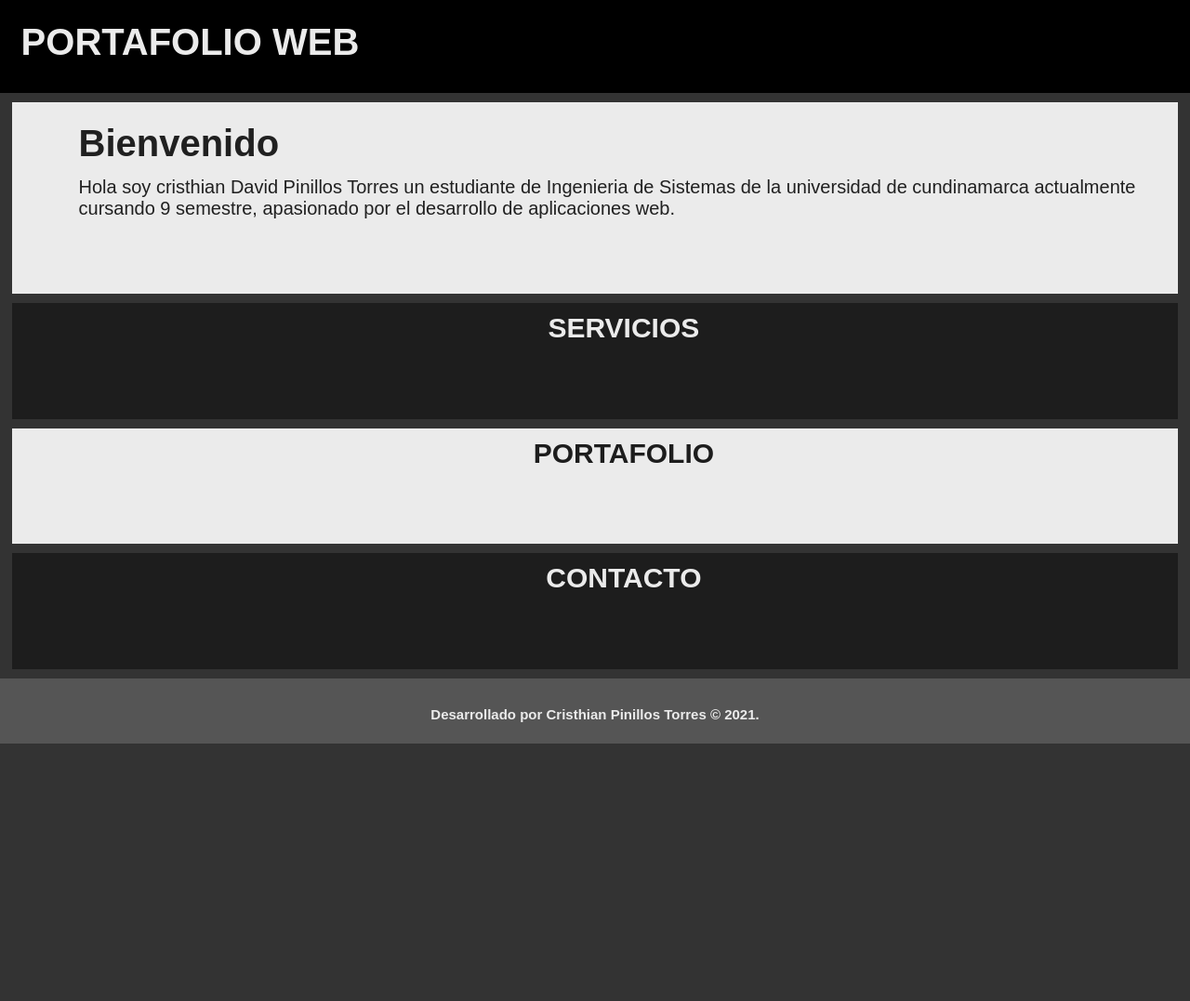
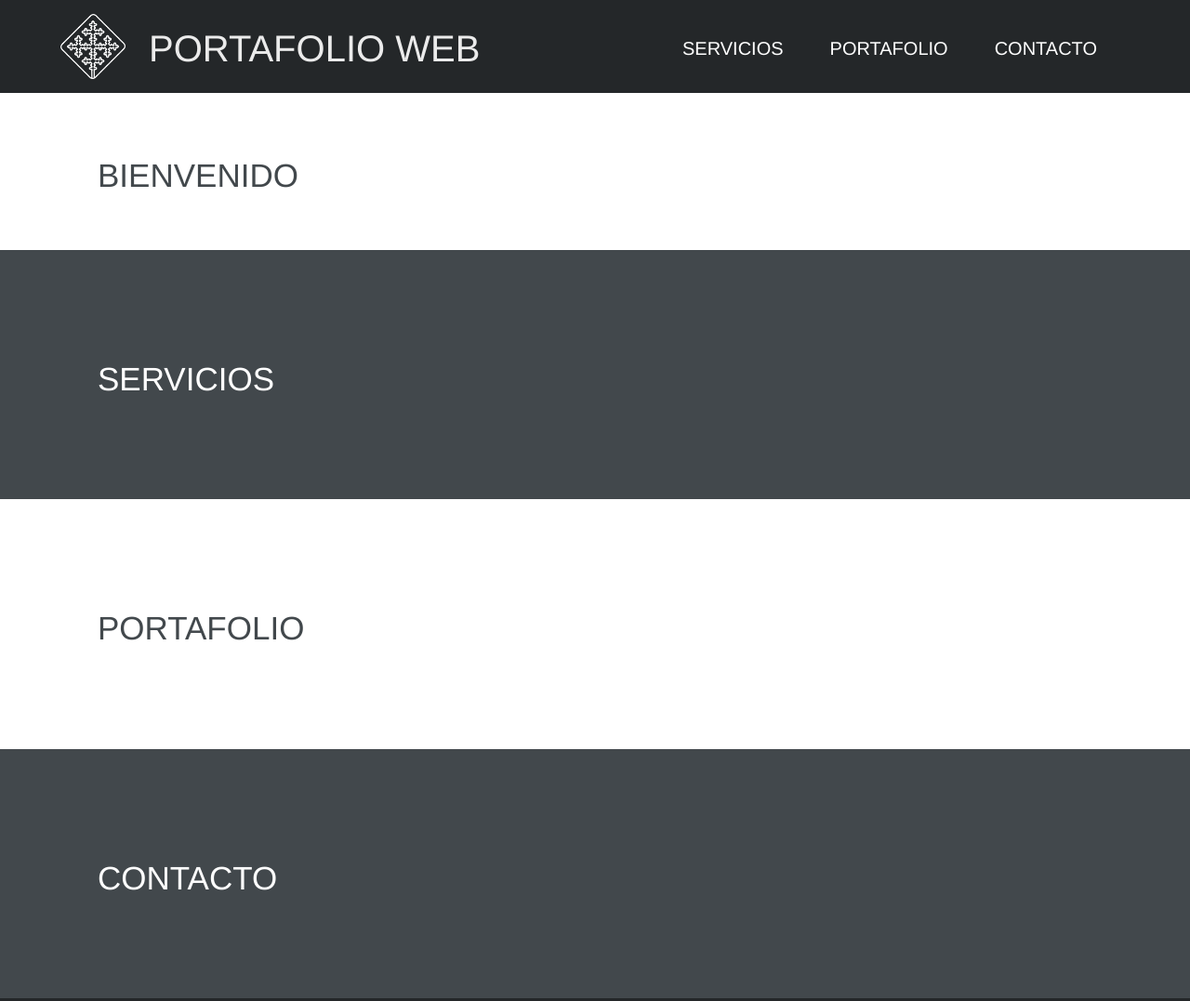
Before and after one commit to cristianpinillostorres/PortafolioWeb, a plain HTML site: page index.html in a window 1280 px wide. Shown: the top 1077 px of the page at 93% size. Before the commit the page ends 800 px from the top, so only its background shows below. Drawn offline with Linux system fonts and the light colour scheme.

Commit message:
Se agrego un logo y se modifico el estilo

```diff
--- a/css/style.css
+++ /dev/null
@@ -1,134 +0,0 @@
-* {
-    margin: 0;
-    padding: 0;
-    background-color: rgb(51, 51, 51);
-  }
-
-  html {
-    height: 100%;
-  }
-
-  body {
-    font-family: "Public Sans", sans-serif;
-    font-size: 1.2rem;
-    min-height: 100%;
-  }
-
-  .grid-container > * {
-    padding: 10px;
-    text-align: left;
-  }
-
-  .header {
-    grid-area: header;
-    background-color: #000000;
-  }
-
-  .header-text h1 {
-    text-transform: uppercase;
-    background-color: #000000;
-    font-size: 40px;
-    color: #ebebeb;
-    padding: 1%;
-  }
-
-  .about {
-    grid-area: about;
-    background-color: #ebebeb;
-    color: #ffffff;
-    margin-left: 1%;
-    margin-right: 1%;
-  }
-
-  .about-text h2{
-    background-color: #ebebeb;
-    font-size: 40px;
-    text-align: left;
-    color: #202020;
-    padding-left: 5%;
-    padding-top: 1%;
-
-  }
-  .about-text p{
-    background-color: #ebebeb;
-    font-size: 20px;
-    color: #202020;
-    padding-left: 5%;
-    padding-top: 1%;
-    text-align: left;
-
-  }
-
-  .about-image{
-    background-color: #814444;
-    color: #202020;
-  }
-  .services {
-    grid-area: services;
-    background-color: #1d1d1d;
-    margin-left: 1%;
-    margin-right: 1%;
-  }
-  .services-text h2 {
-    text-transform: uppercase;
-    background-color: #1d1d1d;
-    font-size: 30px;
-    text-align: center;
-    color: #ebebeb;
-    padding-left: 5%;
-  }
-
-  .portfolio {
-    grid-area: portfolio;
-    background-color: #ebebeb;
-    margin-left: 1%;
-    margin-right: 1%;
-  }
-  .portfolio-text h2 {
-    text-transform: uppercase;
-    background-color: #ebebeb;
-    font-size: 30px;
-    text-align: center;
-    color:#1d1d1d;
-    padding-left: 5%;
-  }
-
-  .contact {
-    grid-area: contact;
-    background-color: #1d1d1d;
-    margin-left: 1%;
-    margin-right: 1%;
-  }
-  .contact-text h2 {
-    text-transform: uppercase;
-    background-color: #1d1d1d;
-    font-size: 30px;
-    text-align: center;
-    color: #ebebeb;
-    padding-left: 5%;
-  }
-
-  .footer {
-    grid-area: footer;
-    background-color: #555555;
-  }
-
-  .footer-text h1 {
-    background-color: #555555;
-    font-size: 15px;
-    text-align: center;
-    color: #ebebeb;
-    margin-top: 20px;
-  }
-
-  .grid-container {
-    display: grid;
-    gap: 10px;
-    grid-template:
-      "header" 100px
-      "about"  auto
-      "services" auto
-      "portfolio" auto
-      "contact" auto
-      "footer" 70px
-  }
--- /dev/null
+++ b/css/styles.css
@@ -0,0 +1,174 @@
+* {
+  margin: 0;
+  padding: 0;
+  text-decoration: none;
+  list-style: none;
+}
+
+body {
+  font-family: "Lato", sans-serif;
+}
+
+/* Header */
+
+.header {
+  color: #ebebeb;
+  background-color: #242729;
+  align-items: center;
+  display: flex;
+  justify-content: space-between;
+}
+
+.header-logo img {
+
+  margin-left: 50px;
+  padding: 15px;
+  width: 100px;
+  height: 100px;
+}
+
+.header-logo h1 {
+  text-transform: uppercase;
+  font-size: 40px;
+  float: right;
+  padding: 10px;
+}
+
+.nav-menu {
+  color: #ebebeb;
+  float: right;
+  text-transform: uppercase;
+  margin-top: 15px;
+  margin-right: 100px;
+}
+.nav-menu a {
+  color: #ffffff;
+  font-size: 20px;
+}
+.nav-menu ul {
+  display: flex;
+  align-items: center;
+}
+.nav-menu li {
+  margin-left: 50px;
+}
+
+/* Section light*/
+
+.section-light {
+  background-color: #fff;
+  color: #42484c;
+  padding: 50px 0px;
+}
+
+.section-light h1 {
+  text-transform: uppercase;
+  font-size: 35px;
+  margin-left: 50px;
+}
+
+.section-light p {
+  font-size: 25px;
+  margin-bottom: 20px;
+}
+
+.section-light span {
+  font-size: 25px;
+  font-weight: bold;
+}
+
+/* acerca de*/
+
+.section-light #about {
+}
+
+.section-light #about h1 {
+  margin-left: 35px;
+}
+
+.section-light #about p {
+  text-align: justify;
+  margin-left: 50px;
+}
+.section-light #about img {
+  width: 100%;
+  cursor: pointer;
+}
+
+.nopadding {
+  padding: 0 !important;
+  margin: 0 !important;
+}
+
+/* portafolio */
+.section-light #portfolio {
+}
+
+.section-light #portfolio h1 {
+}
+
+.section-light #portfolio p {
+}
+
+/* Section dark*/
+
+.section-dark {
+  background-color: #42484c;
+  color: #fff;
+  padding: 50px 0px;
+}
+
+.section-dark h1 {
+  font-size: 35px;
+  text-transform: uppercase;
+  margin-left: 50px;
+}
+
+.section-dark p {
+  font-size: 25px;
+  margin-bottom: 20px;
+}
+
+.section-dark span {
+  font-size: 24px;
+  font-weight: bold;
+}
+
+/* Footer */
+.footer {
+  background-color: #242729;
+  padding: 20px 0px;
+  margin-top: 0px;
+}
+
+.footer h1 {
+  font-size: 15px;
+  text-align: center;
+  color: #ebebeb;
+}
+
+
+/* Extra Small devices  */
+@media (max-width: 480px) {
+
+}
+
+/* Extra Small devices  */
+@media (max-width: 767px) {
+
+}
+
+/* Small devices (tablets, 768px and up) */
+@media (min-width: 768px) {
+
+}
+
+/* Medium devices (desktops, 992px and up) */
+@media (min-width: 992px) {
+
+}
+
+/* Large devices (large desktops, 1200px and up) */
+@media (min-width: 1200px) {
+
+}
--- a/index.html
+++ b/index.html
@@ -1,50 +1,77 @@
-<!-- Establece el tipo de documento (HTML 5) -->
 <!DOCTYPE html>
-<!-- Unn atributo que Establece el idioma de la pagina -->
 <html lang="es">
-<!-- Datos enviados al navegador con informacion de la pagina, parte no visible -->
   <head>
-  <meta charset="UTF-8">
-  <meta name="viewport" content="width=device-width, initial-scale=1.0">
+    <meta charset="UTF-8" />
+    <meta name="viewport" content="width=device-width, initial-scale=1.0" />
     <title>Portafolio de servicios</title>
-  <link rel="stylesheet" href="css/style.css">
+    <link rel="stylesheet" href="css/styles.css" />
+    <link rel="stylesheet" type="text/css" href="css/bootstrap.min.css" />
   </head>
-<!-- Representa el contenido de la pagina , parte visible -->
   <body class="grid-container">
+    <!-- Cabecera con menu de navegacion -->
     <header class="header">
-      <div class="header-text h1  ">
-        <h1>Portafolio web</h1>
+      <div class="header-logo">
+        <img src="images/logo.png" alt="" />
+        <h1>Portafolio Web</h1>
       </div>
+      <nav class="nav-menu">
+        <ul>
+          <li><a href="#">Servicios</a></li>
+          <li><a href="#">Portafolio</a></li>
+          <li><a href="#">Contacto</a></li>
+        </ul>
+      </nav>
     </header>
-    <section class="about">
-        <div class="about-text">
-            <!-- Encabezado -->
-            <h2>Bienvenido</h2>
-            <!-- Parrafo -->
-            <p>Hola soy cristhian David Pinillos Torres un estudiante de Ingenieria de Sistemas de la universidad de cundinamarca actualmente cursando 9 semestre, apasionado por el desarrollo de aplicaciones web.</p>
+    <!-- Acerca de -->
+    <section class="section-light">
+      <div class="container">
+        <div id="about" class="row">
+          <div class="col-md-6 col-sm-6">
+            <div>
+              <h1>Bienvenido</h1>
             </div>
-        <div class="about-image">
+          </div>
+          <div class="col-md-6 col-sm-6 nopadding">
+            <img src="" />
+          </div>
+        </div>
       </div>
     </section>
-    <section class="services">
-      <div class="services-text">
-        <h2>Servicios</h2>
+    <!-- Servicios -->
+    <section class="section-dark">
+      <div class="container">
+        <div class="row">
+          <div class="section-dark">
+            <h1>Servicios</h1>
+          </div>
+        </div>
       </div>
     </section>
-    <section class="portfolio">
-      <div class="portfolio-text">
-        <h2>Portafolio</h2>
+    <!-- Portafolio -->
+    <section class="section-light">
+      <div class="container">
+        <div class="row">
+          <div class="section-light">
+            <h1>Portafolio</h1>
+          </div>
+        </div>
       </div>
     </section>
-    <section class="contact">
-      <div class="contact-text">
-        <h2>Contacto</h2>
+    <!-- Contacto -->
+    <section class="section-dark">
+      <div class="container">
+        <div class="row">
+          <div class="section-dark">
+            <h1>Contacto</h1>
+          </div>
+        </div>
       </div>
     </section>
+    <!-- Footer -->
     <footer class="footer">
-      <div class="footer-text">
-        <h1>Desarrollado por Cristhian Pinillos Torres © 2021.</h1>
-      </div>
+      <h1 class="copyright">
+        &#169; Todos los derechos reservados. Desarrollado por Cristhian Pinillos Torres. 2021.
+      </h1>
     </footer>
   </body>
 </html>
```
Also changed, not shown: css/bootstrap.min.css (added), images/logo.png (added). Lines whose indentation alone changed are shown as unchanged.
